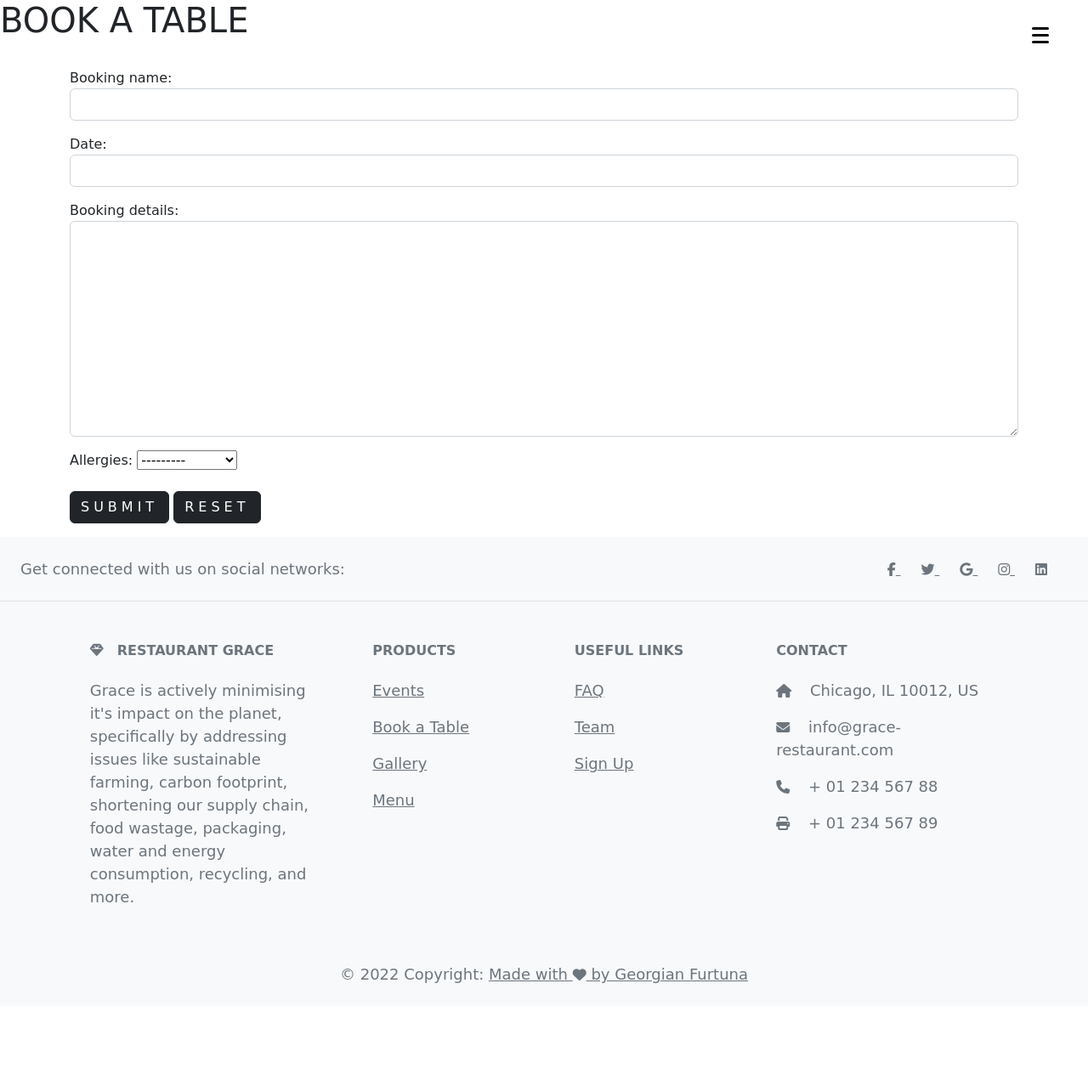
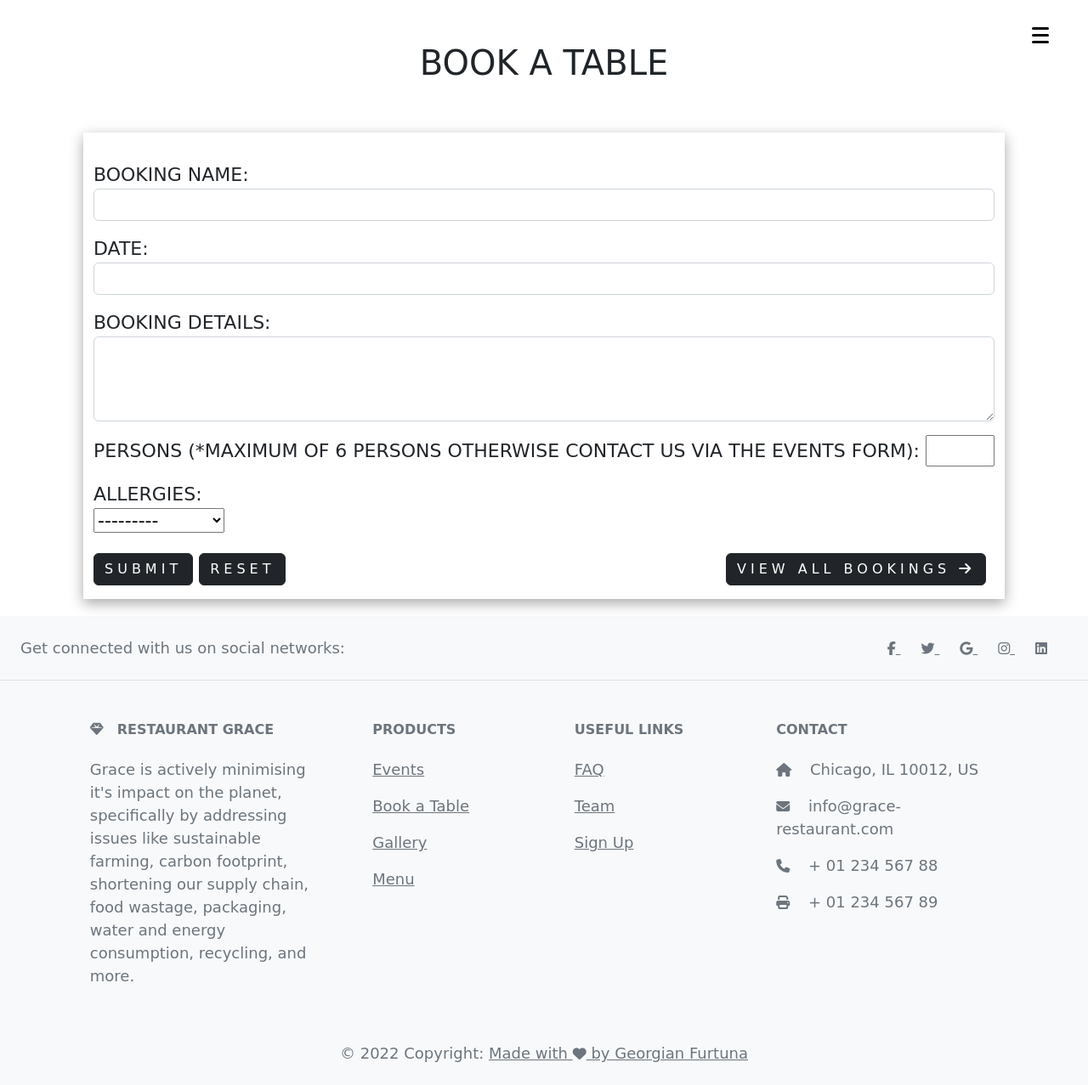
Before and after one commit to GeorgianF/Grace-P4-CI, a Django app: page /booking/ in a window 1280 px wide. Shown: the whole page at 85% size. Before the commit the page ends 1157 px from the top, so only its background shows below. Run offline with Django 3.2, Linux system fonts and the light colour scheme; the visitor is signed in with stand-in values (Sample User, id 1); some libraries are stand-ins or nearby versions; some web fonts are replaced.

Commit message:
modify booking to modal to take number of persons + add styles to the booking form and button to redirect to the reservations

```diff
--- a/restaurant/forms.py
+++ b/restaurant/forms.py
@@ -1,6 +1,7 @@
 from django.forms import ModelForm
 from django import forms
 from .models import EventForm, Booking
+from django.core.validators import MaxValueValidator, MinValueValidator
 
 
 class EventBooking(ModelForm):
@@ -72,12 +73,17 @@ class ReservationForm(ModelForm):
             }
         ))
 
+    number_of_persons = forms.IntegerField(
+        label='Persons (*Maximum of 6 persons' + ' ' +
+        'otherwise contact us via the events form)'
+        )
+
     class Meta:
         model = Booking
         fields = fields = [
-            # 'user',
             'booking_name',
             'date',
             'booking_details',
+            'number_of_persons',
             'allergies',
             ]
--- a/restaurant/models.py
+++ b/restaurant/models.py
@@ -4,6 +4,7 @@ from django.contrib.auth.models import User
 from django.utils.text import slugify
 from multiselectfield import MultiSelectField
 from phonenumber_field.modelfields import PhoneNumberField
+from django.core.validators import MaxValueValidator, MinValueValidator
 
 # https://docs.djangoproject.com/en/4.0/ref/models/fields/
 # https://pypi.org/project/django-multiselectfield/
@@ -62,6 +63,8 @@ class Course(models.Model):
     def __str__(self):
         return str(self.name)
 
+# Event form model for the the events.html page
+
 
 class EventForm(models.Model):
     """
@@ -79,6 +82,8 @@ class EventForm(models.Model):
 
     def __str__(self):
         return str(self.first_name + " " + self.last_name)
+
+# the booking model for the reservations
 
 
 class Booking(models.Model):
@@ -124,6 +129,10 @@ class Booking(models.Model):
         blank=False,
         default=BookingTime.PM_1700
         )
+    number_of_persons = models.IntegerField(default=2, validators=[
+            MaxValueValidator(6),
+            MinValueValidator(1)
+        ])
     allergies = MultiSelectField(choices=ALLERGENS.choices)
 
     class Meta:
--- a/restaurant/urls.py
+++ b/restaurant/urls.py
@@ -5,6 +5,7 @@ urlpatterns = [
     path('', views.CourseListViews.as_view(), name="home"),
     path('our-restaurant/', views.restaurant_view, name='our-restaurant'),
     path('booking/', views.booking_view, name='booking'),
+    path('view-bookings/', views.booking_view_update, name='update-booking'),
     path('menu/', views.menu_list, name='menu'),
     path('team/', views.team_view, name='team'),
     path('gallery/', views.gallery_view, name='gallery'),
--- a/restaurant/views.py
+++ b/restaurant/views.py
@@ -1,3 +1,4 @@
+from datetime import datetime
 from django.shortcuts import render
 from django.contrib.auth.decorators import login_required
 from django.contrib.auth.models import User
@@ -5,7 +6,7 @@ from django.views.generic import ListView
 from django.contrib import messages
 # from django.conf import settings
 # from django.core.mail import send_mail
-from .models import Course
+from .models import Course, Booking
 from .forms import EventBooking, ReservationForm
 
 
@@ -94,7 +95,6 @@ def booking_view(request):
             booking = form.save(commit=False)
             booking.user = User.objects.get(username=request.user.username)
             booking.save()
-
             messages.success(
                 request,
                 'Your request has been sent succesfully registered'
@@ -104,3 +104,13 @@ def booking_view(request):
         form = ReservationForm()
     context = {'form': form}
     return render(request, 'booking.html', context)
+
+
+@login_required()
+def booking_view_update(request):
+    today_date = datetime.now()
+    bookings = Booking.objects.filter(date__gte=today_date)
+    context = {
+        'bookings': bookings
+    }
+    return render(request, 'booking-view-all.html', context)
--- a/static/css/style.css
+++ b/static/css/style.css
@@ -598,6 +598,88 @@ a.btn-index:hover::before {
 
 /* ----- BOOKING PAGE ----- */
 
+#booking-header {
+    display: flex;
+    align-items: center;
+    justify-content: center;
+    margin: 50px 0;
+    text-transform: uppercase;
+}
+
+#booking-form {
+    font-size: 22px;
+    max-width: fit-content;
+    margin: 20px auto;
+    text-transform: uppercase;
+    position: relative;
+    box-shadow: rgba(0, 0, 0, 0.35) 0px 5px 15px;
+
+}
+
+#booking-form textarea {
+    height: 100px;
+}
+
+.form-buttons {
+    display: flex;
+    align-items: center;
+    flex-direction: row;
+    text-transform: uppercase;
+}
+
+#id_allergies {
+    list-style: none;
+    display: flex;
+    align-items: center;
+    flex-direction: row;
+
+}
+
+#id_allergies li {
+    margin-right: 20px;
+}
+
+#view-bookings-button {
+    position: absolute;
+    right: 2%;
+    bottom: 3%;
+    margin-bottom: 0;
+}
+
+#view-bookings-button .fa {
+    font-size: 16px;
+}
+
+
+/* ----- VIEW RESERVATIONS PAGE ----- */
+
+.reservation-table {
+    width: 100%;
+    box-shadow: rgba(0, 0, 0, 0.35) 0px 5px 15px;
+    margin-bottom: 50px;
+    font-size: 24px;
+}
+
+.reservation-table {
+    padding: 25px;
+    border: 1px solid black;
+}
+
+table {
+    border-collapse: separate;
+    border-spacing: 0 30px;
+    text-align: center;
+
+  }
+
+th,
+td {
+  width: 250px;
+  text-align: center;
+  border: 1px solid black;
+  padding: 5px;
+}
+
 
 
 /* ---- Media Queries ----- */
--- a/static/js/main.js
+++ b/static/js/main.js
@@ -88,3 +88,11 @@ setTimeout(function(){
 // Remove placeholders in input generated by Django
 
 $(placeholder).removeAttr('placeholder')
+
+// Set max number for number of persons that can book a table
+$(document).ready(function() {
+  $("input").attr({
+     "max" : 6,
+     "min" : 1
+  });
+});
--- a/templates/base.html
+++ b/templates/base.html
@@ -15,7 +15,7 @@
     <link rel="stylesheet" href="https://cdnjs.cloudflare.com/ajax/libs/jquery-datetimepicker/2.5.20/jquery.datetimepicker.min.css" integrity="sha256-DOS9W6NR+NFe1fUhEE0PGKY/fubbUCnOfTje2JMDw3Y=" crossorigin="anonymous" />
     <script src="https://cdnjs.cloudflare.com/ajax/libs/jquery-datetimepicker/2.5.20/jquery.datetimepicker.full.min.js" integrity="sha256-FEqEelWI3WouFOo2VWP/uJfs1y8KJ++FLh2Lbqc8SJk=" crossorigin="anonymous"></script>
 
-    <title>Grace | Resturant </title>
+    <title>Grace | Restaurant </title>
 </head>
 <body>
     <!-- NAV BUTTON -->
--- a/templates/booking.html
+++ b/templates/booking.html
@@ -14,12 +14,24 @@
             <br>
             {% csrf_token %}
             {{ form.as_p }}
-            <input class="mt-2 mb-3 btn btn-dark" type="submit" value="SUBMIT" data-bs-toggle="modal" data-bs-target="#myMessage">
-            <input class="mt-2 mb-3 btn btn-dark" type="reset" value="RESET">
+            <div class="row form-buttons">
+                <div class="col-lg-4 col-md-4 col-sm-4 col-4">
+                    <input class="mt-2 mb-3 btn btn-dark" type="button" value="SUBMIT" data-bs-toggle="modal"
+                        data-bs-target="#myBookingMessage">
+                    <input class="mt-2 mb-3 btn btn-dark" type="reset" value="RESET">
+                </div>
+            </div>
+            <div class="row">
+                <div class="col-lg-4 col-md-4 col-sm-4 col-4 text-uppercase" >
+                    <a href="{% url 'update-booking' %}" class="btn btn-dark" id="view-bookings-button">View All Bookings <i class="fa fa-arrow-right f5"></i> </a>
+                </div>
+            </div>
 
         {% endif%}
 
-            <!-- <div class="modal fade" id="myBookingMessage" tabindex="-1" aria-labelledby="myBookingMessageLabel" aria-hidden="true">
+
+
+            <div class="modal fade" id="myBookingMessage" tabindex="-1" aria-labelledby="myBookingMessageLabel" aria-hidden="true">
                 <div class="modal-dialog modal-dialog-centered">
                     <div class="modal-content">
                         <div class="modal-header">
@@ -27,7 +39,7 @@
                             <button type="button" class="btn-close" data-bs-dismiss="modal" aria-label="Close"></button>
                         </div>
                         <div class="modal-body">
-                            Are you sure you want to submit this event?
+                            Are you sure you want to submit this reservation?
                         </div>
                         <div class="modal-footer">
                             <button type="button" class="mt-2 mb-3 btn btn-dark" data-bs-dismiss="modal">CLOSE</button>
@@ -36,7 +48,7 @@
                     </div>
                 </div>
             </div>
-        </form> -->
+        </form>
     </div>
 </section>
 
```
Also changed, not shown: templates/booking-view-all.html (added, +57 -0 lines), restaurant/migrations/0015_booking_number_of_persons.py (added), restaurant/migrations/0016_alter_booking_number_of_persons.py (added).
